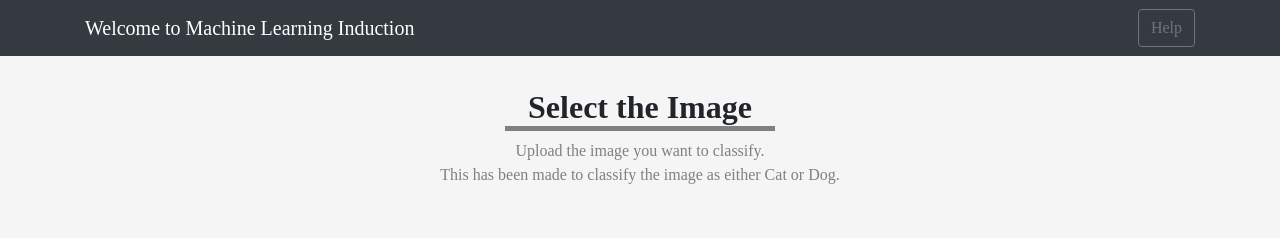
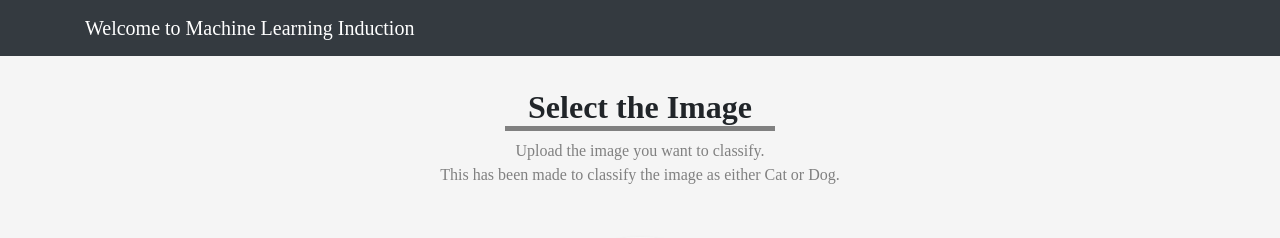
Before and after one commit to MiHarsh/CyberLabs-Induction, a Flask app: page / in a window 1280 px wide. Shown: the top 238 px of the page. Run offline with Flask 2, Linux system fonts and the light colour scheme; some libraries are stand-ins or nearby versions; some web fonts are replaced.

Commit message:
Update base.html

```diff
--- a/templates/base.html
+++ b/templates/base.html
@@ -19,7 +19,7 @@
     <nav class="navbar navbar-dark bg-dark">
         <div class="container">
             <a class="navbar-brand" href="#" style="white-space: normal;">Welcome to Machine Learning Induction</a>
-            <button class="btn btn-outline-secondary my-2 my-sm-0" type="submit">Help</button>
+
         </div>
     </nav>
     <div class="container">
```
